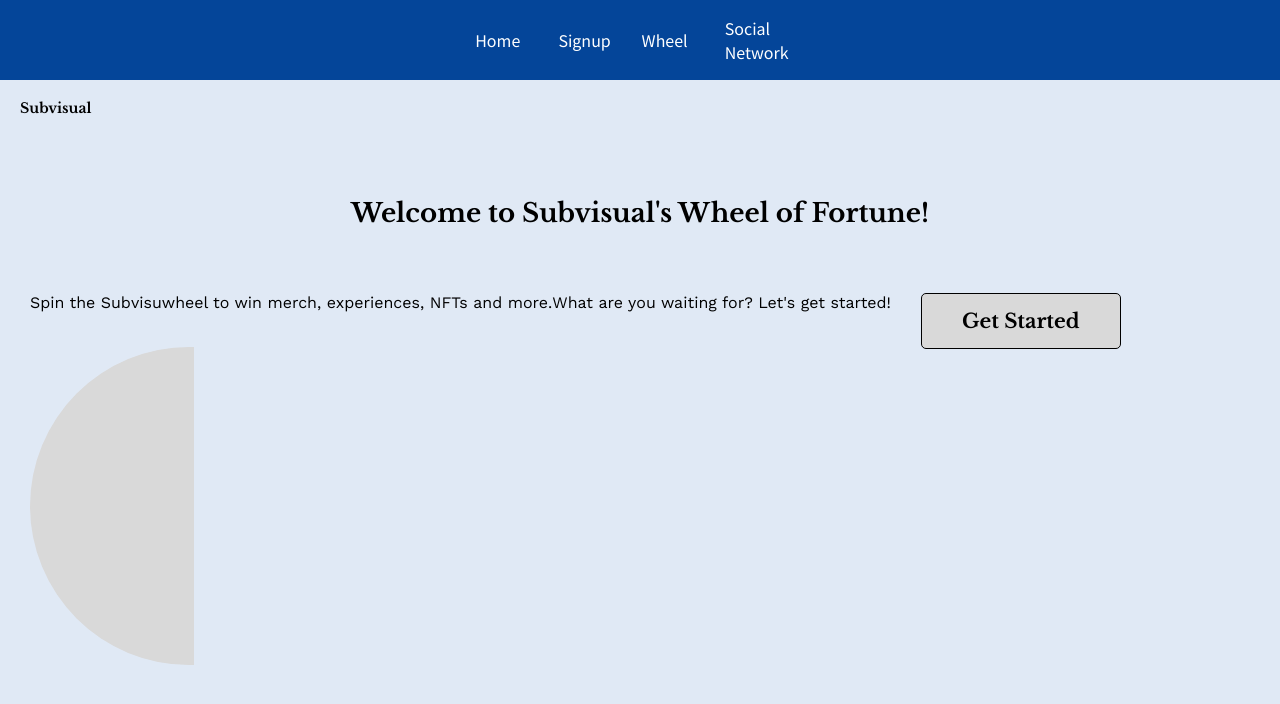
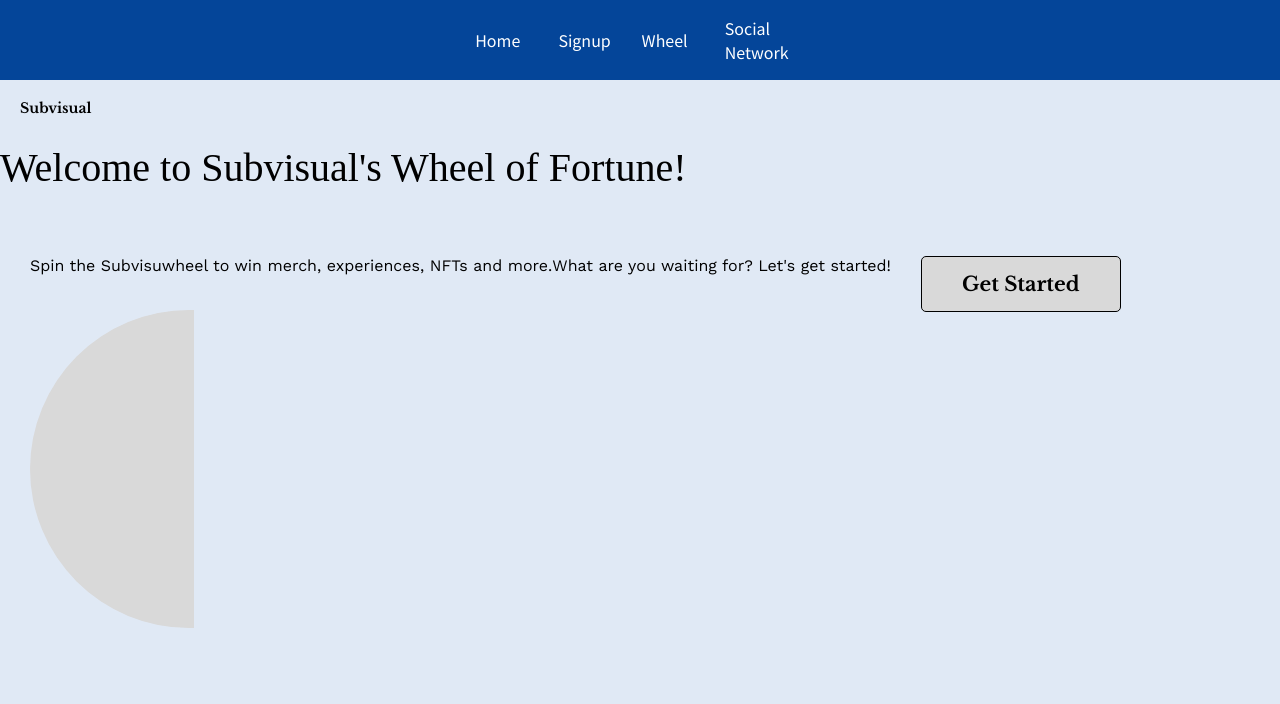
Before and after one commit to Subvisual-Academy/subvisuwheel, a React (Create React App) app in the folder frontend/: page / in a window 1280 px wide. Shown: the top 704 px of the page. Built offline with nearby package versions, Linux system fonts and the light colour scheme; a web font is replaced by a local one.

Commit message:
Add title component

```diff
--- a/frontend/src/components/Typography/Title/index.module.css
+++ b/frontend/src/components/Typography/Title/index.module.css
@@ -1,7 +1,7 @@
 .title {
-  margin-top: 80px;
-  font-family: "Libre Baskerville", serif;
-  font-size: 26px;
-  line-height: 32px;
-  text-align: center;
-}
+  font-family: var(--font-family-title);
+  font-size: var(--font-size-xl);
+  font-weight: 400;
+  line-height: 48px;
+  color: var(--color-black);
+  }
```
